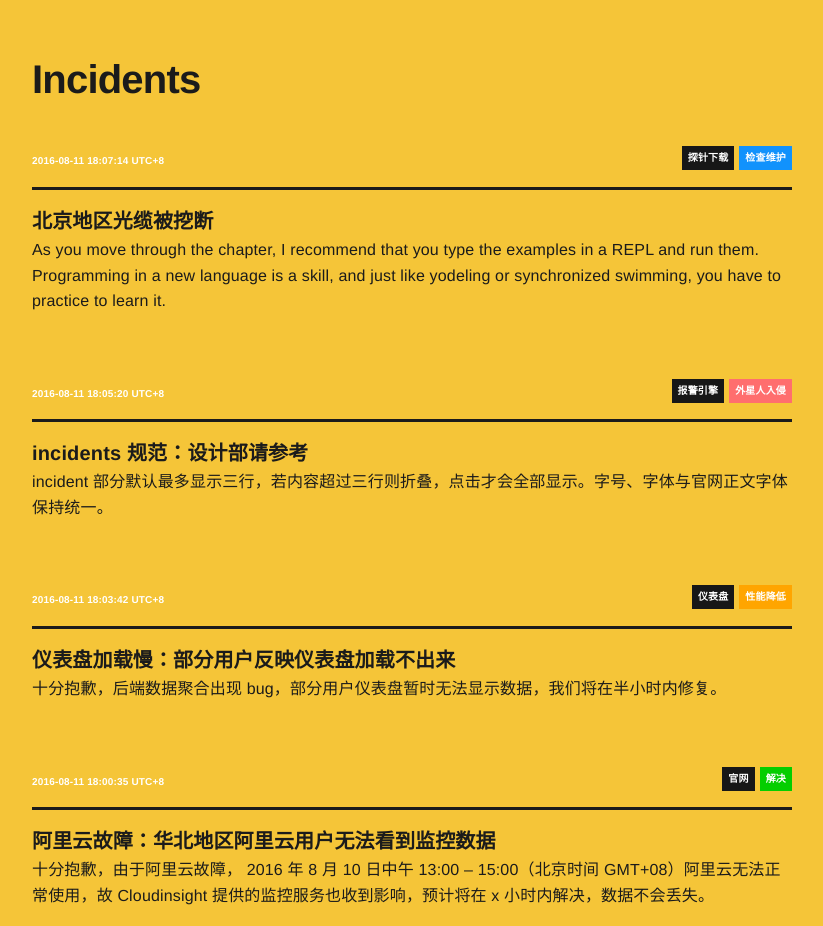
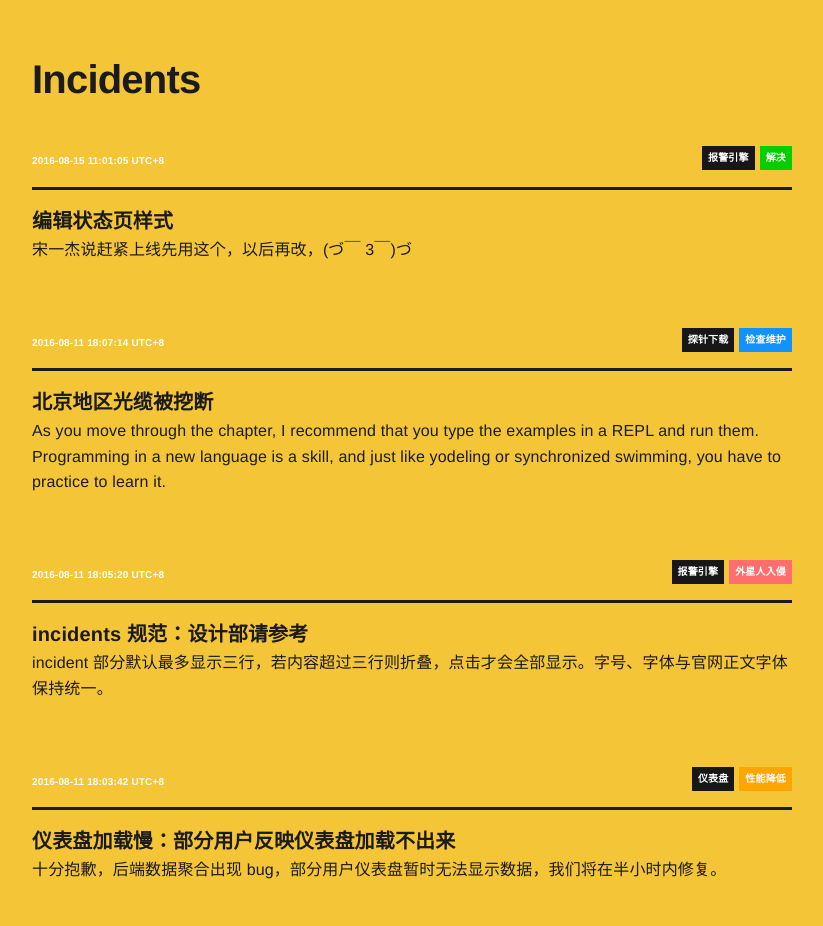
Before and after one commit to GHfan/statuspage_test, a plain HTML site: page index.html in a window 1280 px wide. Shown: the part 861-1787 px from the top of the page, without its empty margins (228-1051 px from the left). Drawn offline with nearby package versions, Linux system fonts and the light colour scheme.

Commit message:
update index

```diff
--- a/index.html
+++ b/index.html
@@ -6,11 +6,12 @@
 		<title>Status</title>
 		<link rel="stylesheet" href="https://fonts.googleapis.com/css?family=Roboto:300,300italic,700,700italic">
 		<link rel="stylesheet" href="https://cdnjs.cloudflare.com/ajax/libs/normalize/3.0.3/normalize.css">
-		<link rel="stylesheet" href="milligram.min.css">
 		<link rel="stylesheet" href="style.css">
-		<link rel="icon" href="https://raw.githubusercontent.com/pyupio/statuspage/master/template/favicon.png">
+
+    <link rel="icon" href="images/favicon.png">
 	</head>
 	<body>
+
 		<main class="wrapper">
       <header class="main-header">
         <div class="main-navblock">
@@ -48,81 +49,166 @@
           </div>
         </div>
       </header>
+
 			<section class="container" id="main">
-				<div class="panel degraded performance">性能降低 on 仪表盘.</div>
-				<div class="panel major outage">外星人入侵 on 报警引擎.</div>
-				<div class="panel investigating">检查维护 on 探针下载.</div>
+
+
+					<div class="panel degraded performance">
+            性能降低 on 仪表盘.
+					</div>
+
+					<div class="panel major outage">
+            外星人入侵 on 报警引擎.
+					</div>
+
+					<div class="panel investigating">
+            检查维护 on 探针下载.
+					</div>
+
+
+
 				<h4>Systems</h4>
 				<ul class="systems">
+
 					<li>
 						Webhook <span class="status operational">运行正常</span>
 					</li>
+
 					<li>
 						云厂商监控 <span class="status operational">运行正常</span>
 					</li>
+
 					<li>
 						仪表盘 <span class="status degraded performance">性能降低</span>
 					</li>
+
 					<li>
 						地球防御体系 <span class="status major outage">外星人入侵</span>
 					</li>
+
 					<li>
 						官网 <span class="status operational">运行正常</span>
 					</li>
+
 					<li>
 						报警引擎 <span class="status major outage">外星人入侵</span>
 					</li>
+
 					<li>
 						探针下载 <span class="status investigating">检查维护</span>
 					</li>
+
 				</ul>
+
 				<h4>Incidents</h4>
+
+
+					<div class="incident">
+						<span class="date">2016-08-15 11:01:05 UTC+8</span>
+
+
+							<span class="label operational float-right">解决</span>
+
+
+							<span class="label system float-right">报警引擎</span>
+
+						<hr/>
+
+						<span class="title">编辑状态页样式</span>
+						<p>宋一杰说赶紧上线先用这个，以后再改，(づ￣ 3￣)づ</p>
+
+					</div>
+
 					<div class="incident">
 						<span class="date">2016-08-11 18:07:14 UTC+8</span>
+
+
 							<span class="label investigating float-right">检查维护</span>
+
+
 							<span class="label system float-right">探针下载</span>
+
 						<hr/>
+
 						<span class="title">北京地区光缆被挖断</span>
 						<p>As you move through the chapter, I recommend that you type the examples in a REPL and run them. Programming in a new language is a skill, and just like yodeling or synchronized swimming, you have to practice to learn it.</p>
+
 					</div>
+
 					<div class="incident">
 						<span class="date">2016-08-11 18:05:20 UTC+8</span>
+
+
 							<span class="label major outage float-right">外星人入侵</span>
+
+
 							<span class="label system float-right">报警引擎</span>
+
 						<hr/>
+
 						<span class="title">incidents 规范：设计部请参考 </span>
 						<p>incident 部分默认最多显示三行，若内容超过三行则折叠，点击才会全部显示。字号、字体与官网正文字体保持统一。</p>
+
 					</div>
+
 					<div class="incident">
 						<span class="date">2016-08-11 18:03:42 UTC+8</span>
+
+
 							<span class="label degraded performance float-right">性能降低</span>
+
+
 							<span class="label system float-right">仪表盘</span>
+
 						<hr/>
+
 						<span class="title">仪表盘加载慢：部分用户反映仪表盘加载不出来</span>
 						<p>十分抱歉，后端数据聚合出现 bug，部分用户仪表盘暂时无法显示数据，我们将在半小时内修复。</p>
+
 					</div>
+
 					<div class="incident">
 						<span class="date">2016-08-11 18:00:35 UTC+8</span>
+
+
 							<span class="label operational float-right">解决</span>
+
+
 							<span class="label system float-right">官网</span>
+
 						<hr/>
+
 						<span class="title">阿里云故障：华北地区阿里云用户无法看到监控数据</span>
 						<p>十分抱歉，由于阿里云故障， 2016 年 8 月 10 日中午 13:00 – 15:00（北京时间 GMT+08）阿里云无法正常使用，故 Cloudinsight 提供的监控服务也收到影响，预计将在 x 小时内解决，数据不会丢失。</p>
+
 							<p><em>Update 2016-08-11 18:08:16</em><br/>
 							紧急切换阿里云节点，当前已恢复。
 							</p>
+
 					</div>
+
 					<div class="incident">
 						<span class="date">2016-08-11 12:11:23 UTC+8</span>
+
+
 							<span class="label major outage float-right">外星人入侵</span>
+
+
 							<span class="label system float-right">地球防御体系</span>
+
 						<hr/>
+
 						<span class="title">中文支持的statuspage</span>
 						<p>Mozolotov.</p>
+
 							<p><em>Update 2016-08-11 18:01:21</em><br/>
 							地球终极武器死炮忘开
 							</p>
+
 					</div>
+
+
+
         <p style="font-size:12px;text-align:right;">Status page hosted by GitHub, generated with <a href="https://github.com/pyupio/statuspage">pyupio/statuspage</a></p>
 			</section>
 		</main>
```
Lines whose indentation alone changed are shown as unchanged.
